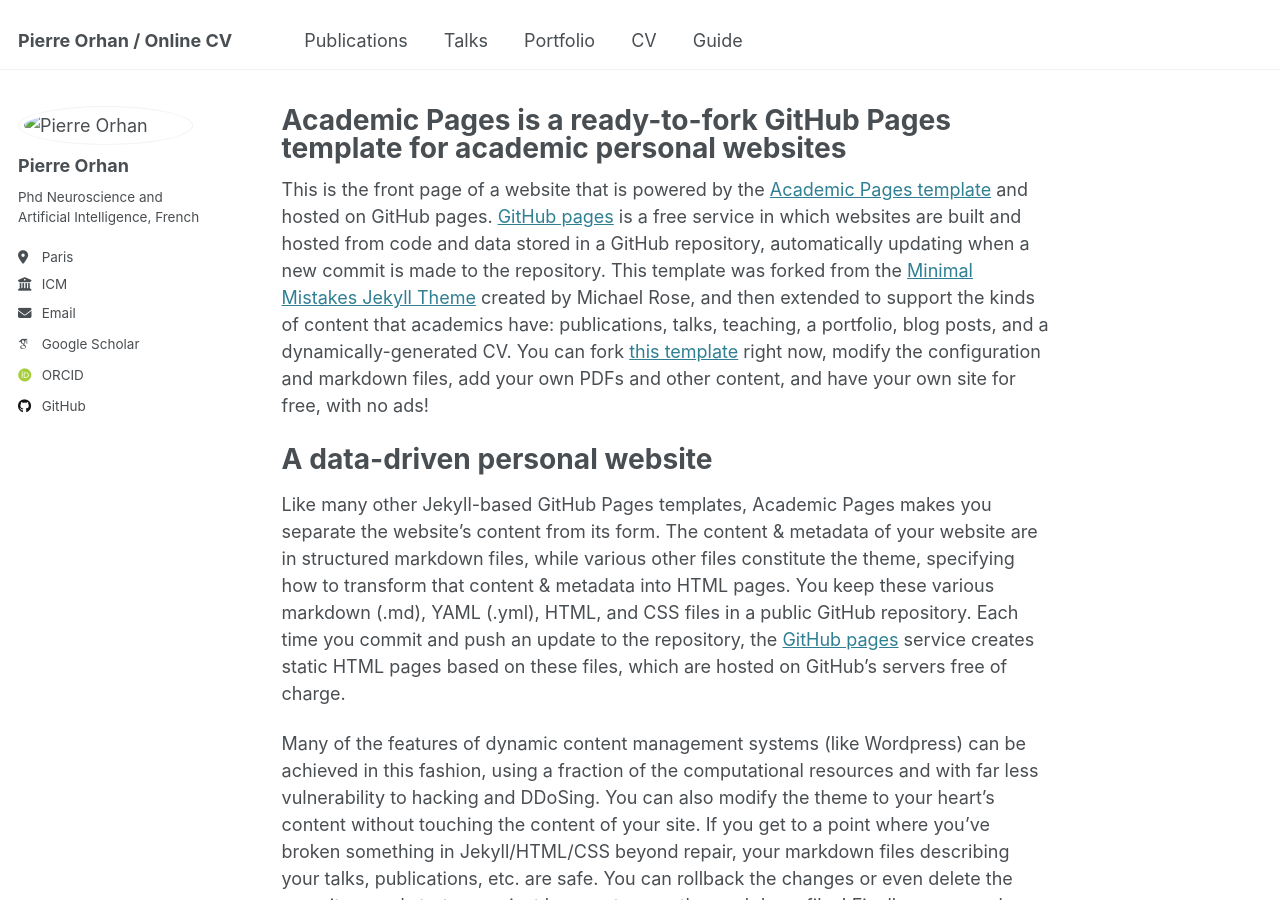
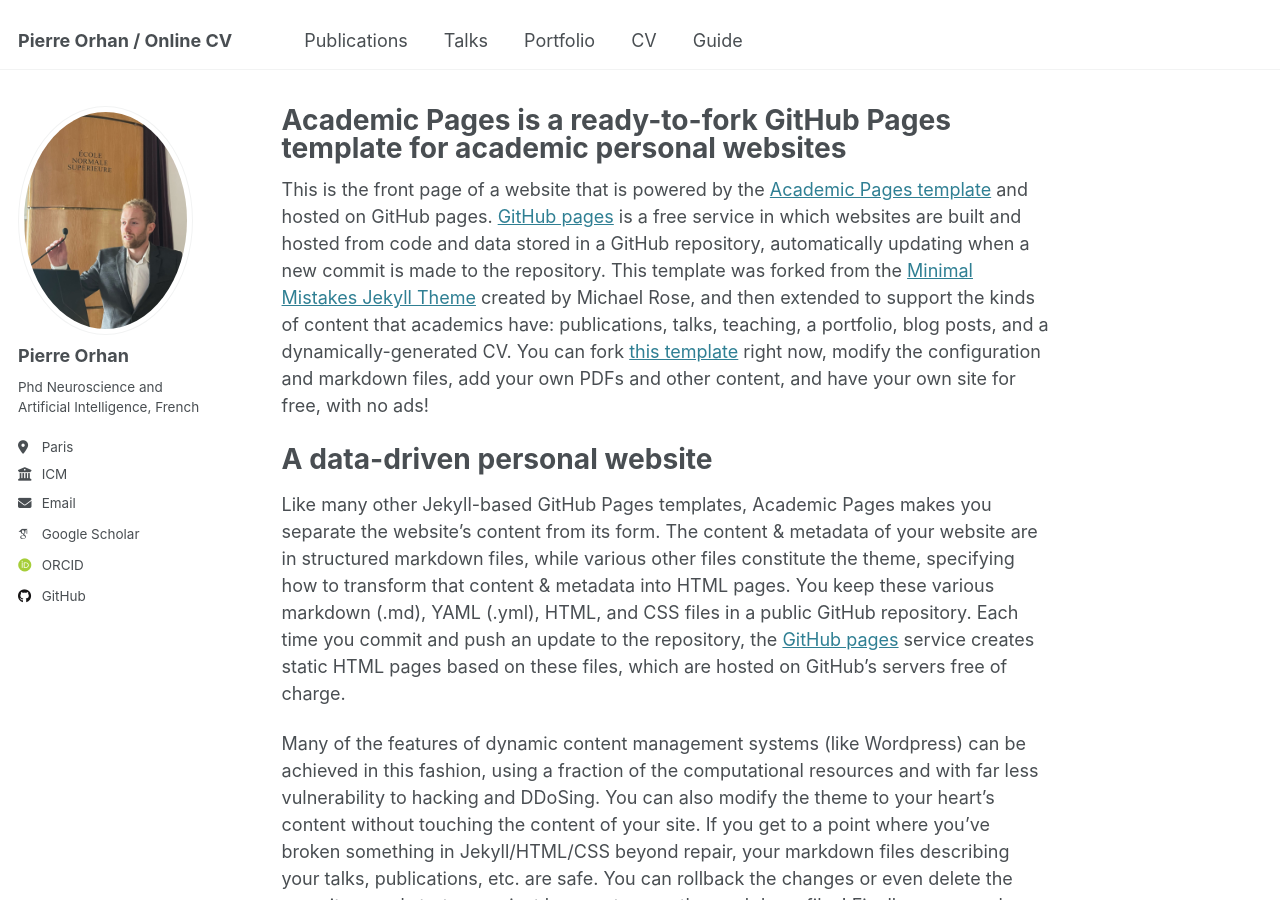
Before and after one commit to PierreOrhan/PierreOrhan, a Jekyll site: the page built from _pages/about.md, in a window 1280 px wide and 900 px high. Built offline with Jekyll 4.4.1, drawn with Linux system fonts in a browser that asks for light colours; some web fonts are replaced.

Commit message:
first changes

```diff
--- a/_config.yml
+++ b/_config.yml
@@ -22,7 +22,7 @@
 #               Additional customization can be done by editing /_includes/author-profile.html
 author:
   # Biographic information
-  avatar           : "/images/profil.jpg"
+  avatar           : "/profil.jpg"
   name             : "Pierre Orhan"
   pronouns         : # example: "she/her"
   bio              : "Phd Neuroscience and Artificial Intelligence, French"
```
